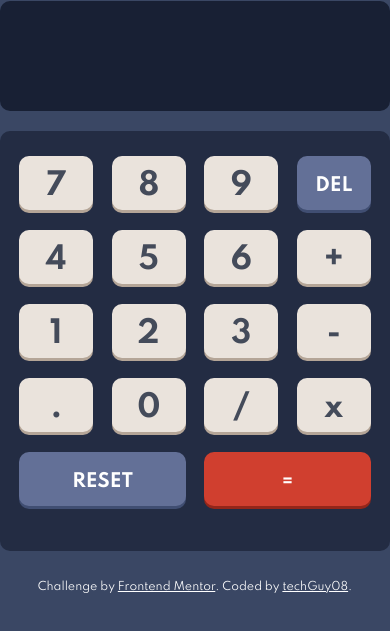
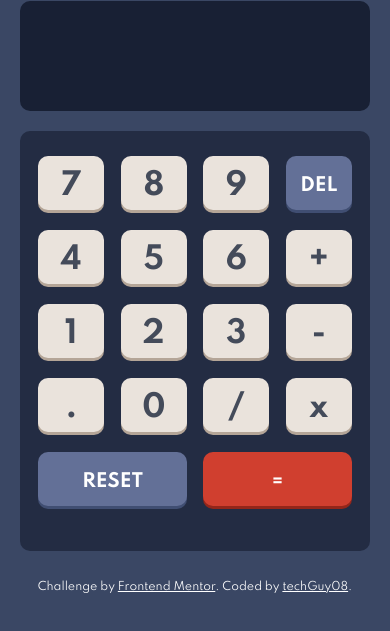
Before and after one commit to techGuy08/Calculator-app, a plain HTML site: page index.html in a window 390 px wide. Shown: the part 85-716 px from the top of the page. Drawn offline with Linux system fonts and the light colour scheme.

Commit message:
mobile responsive fix

```diff
--- a/css/style.css
+++ b/css/style.css
@@ -26,7 +26,7 @@ a {
 
 .row {
   display: flex;
-  flex-flow: row wrap;
+  flex-flow: row;
 }
 .row .col-1 {
   flex-basis: 25%;
@@ -46,6 +46,7 @@ a {
 .calculator {
   max-width: 45rem;
   margin: 3rem auto;
+  padding: 0 20px;
   font-family: "Spartan", sans-serif;
 }
 
@@ -269,3 +270,9 @@ body.dark .btn-control.equal {
   color: hsl(198, 20%, 13%);
   box-shadow: 0 0.3rem hsl(177, 92%, 70%);
 }
+
+@media screen and (max-width:375px) {
+  html{
+    font-size: 8px;
+  }
+}
--- a/index.html
+++ b/index.html
@@ -59,6 +59,8 @@
             <div class="col-1">
               <button class="btn-control del">del</button>
             </div>
+            </div>
+            <div class="row">
             <div class="col-1">
               <button class="btn-control number">4</button>
             </div>
@@ -71,6 +73,8 @@
             <div class="col-1">
               <button class="btn-control plus operator">+</button>
             </div>
+            </div>
+            <div class="row">
             <div class="col-1">
               <button class="btn-control number">1</button>
             </div>
@@ -83,6 +87,8 @@
             <div class="col-1">
               <button class="btn-control minus operator">-</button>
             </div>
+            </div>
+            <div class="row">
             <div class="col-1">
               <button class="btn-control dot">.</button>
             </div>
@@ -95,6 +101,8 @@
             <div class="col-1">
               <button class="btn-control multiply operator">x</button>
             </div>
+            </div>
+            <div class="row">
             <div class="col-2">
               <button class="btn-control reset">reset</button>
             </div>
```
